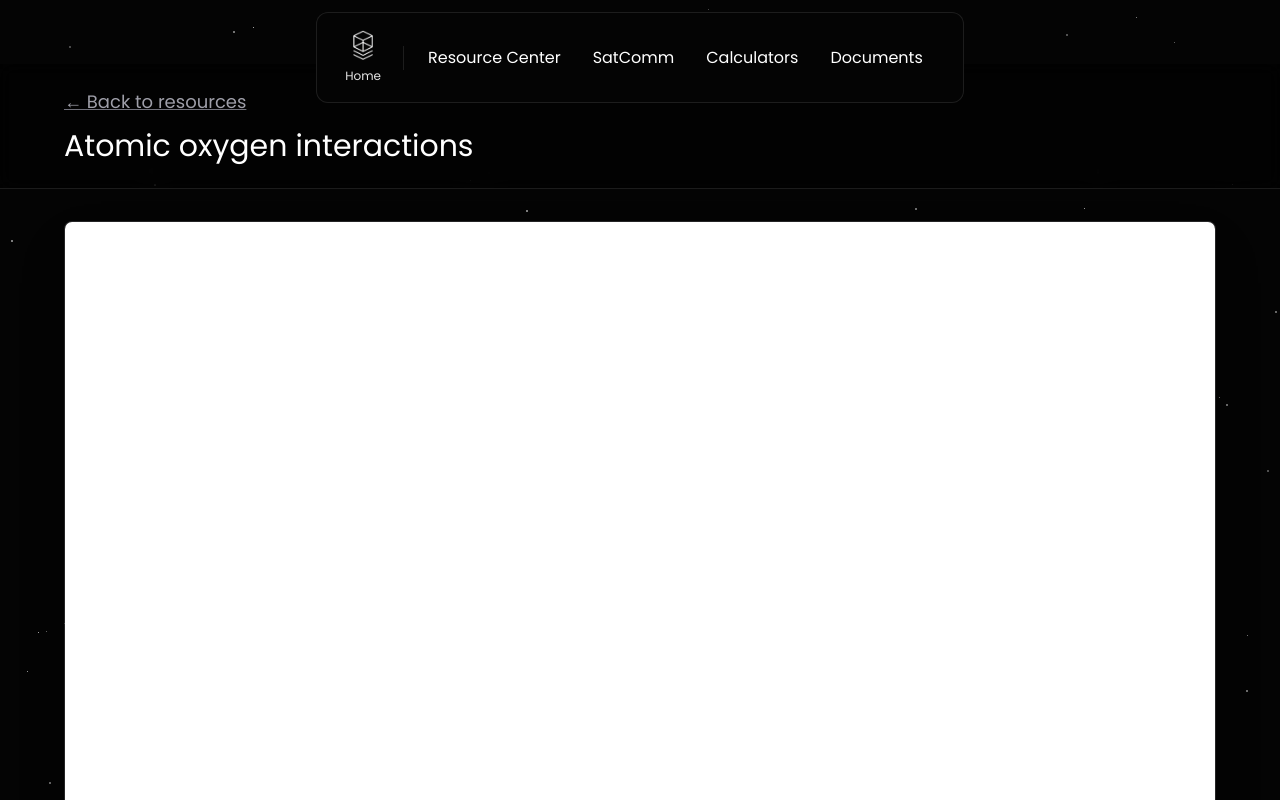
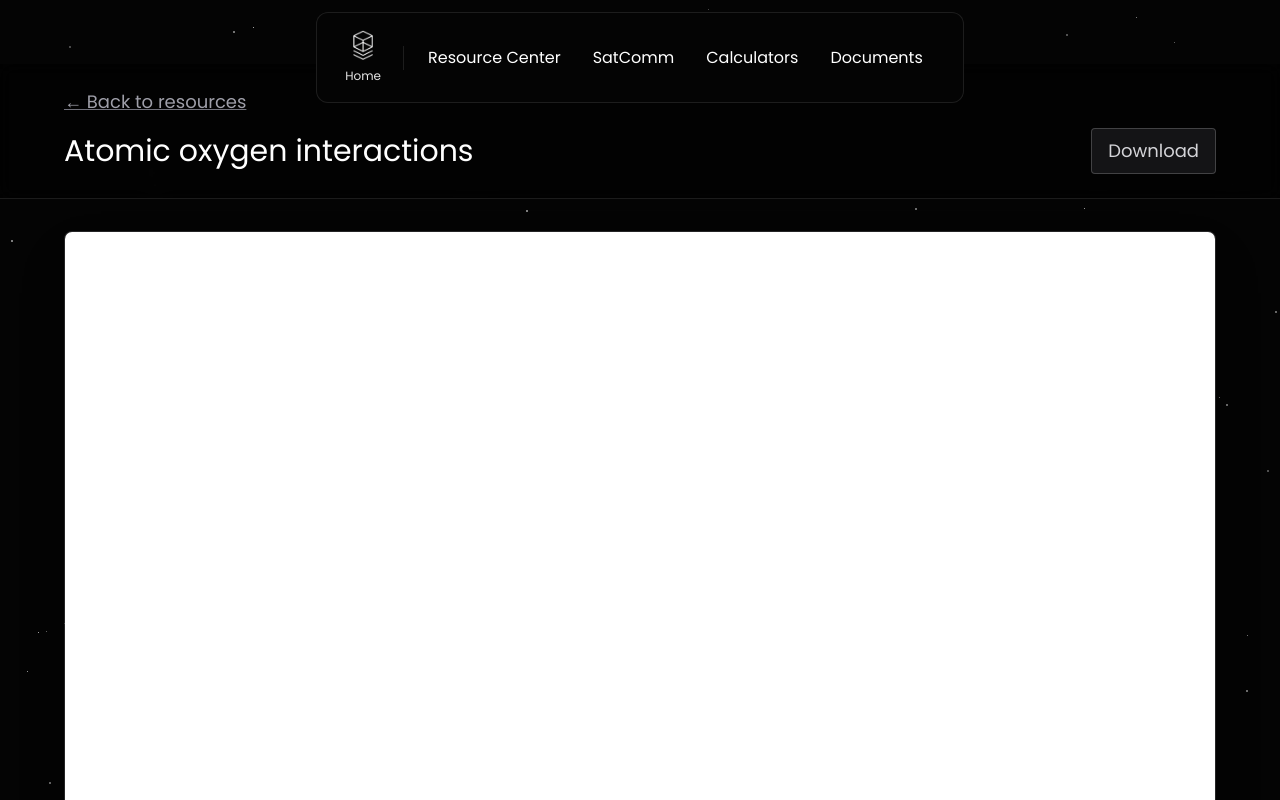
Before and after one commit to CubeSource/website-resources, a Next.js app in the folder resources/: page /resources/view/atomic-oxygen-interactions in a window 1280 px wide. Shown: the top 800 px of the page. Built offline with nearby package versions, Linux system fonts and the light colour scheme.

Commit message:
docs download button

```diff
--- a/resources/app/resources/view/[slug]/page.tsx
+++ b/resources/app/resources/view/[slug]/page.tsx
@@ -88,9 +88,18 @@ export default function PdfViewerPage() {
             >
               ← Back to resources
             </Link>
-            <h1 className={`${vt323.className} text-2xl sm:text-3xl text-white`}>
-              {filename.replace('.pdf', '').replace(/_/g, ' ')}
-            </h1>
+            <div className="flex items-center justify-between gap-4">
+              <h1 className={`${vt323.className} text-2xl sm:text-3xl text-white`}>
+                {filename.replace('.pdf', '').replace(/_/g, ' ')}
+              </h1>
+              <a
+                href={pdfSrc}
+                download={filename}
+                className={`${vt323.className} text-lg px-4 py-2 bg-zinc-800/50 border border-white/20 rounded hover:bg-zinc-700/50 hover:border-white/30 text-zinc-300 hover:text-white transition-colors whitespace-nowrap`}
+              >
+                Download
+              </a>
+            </div>
           </div>
         </div>
 
```
